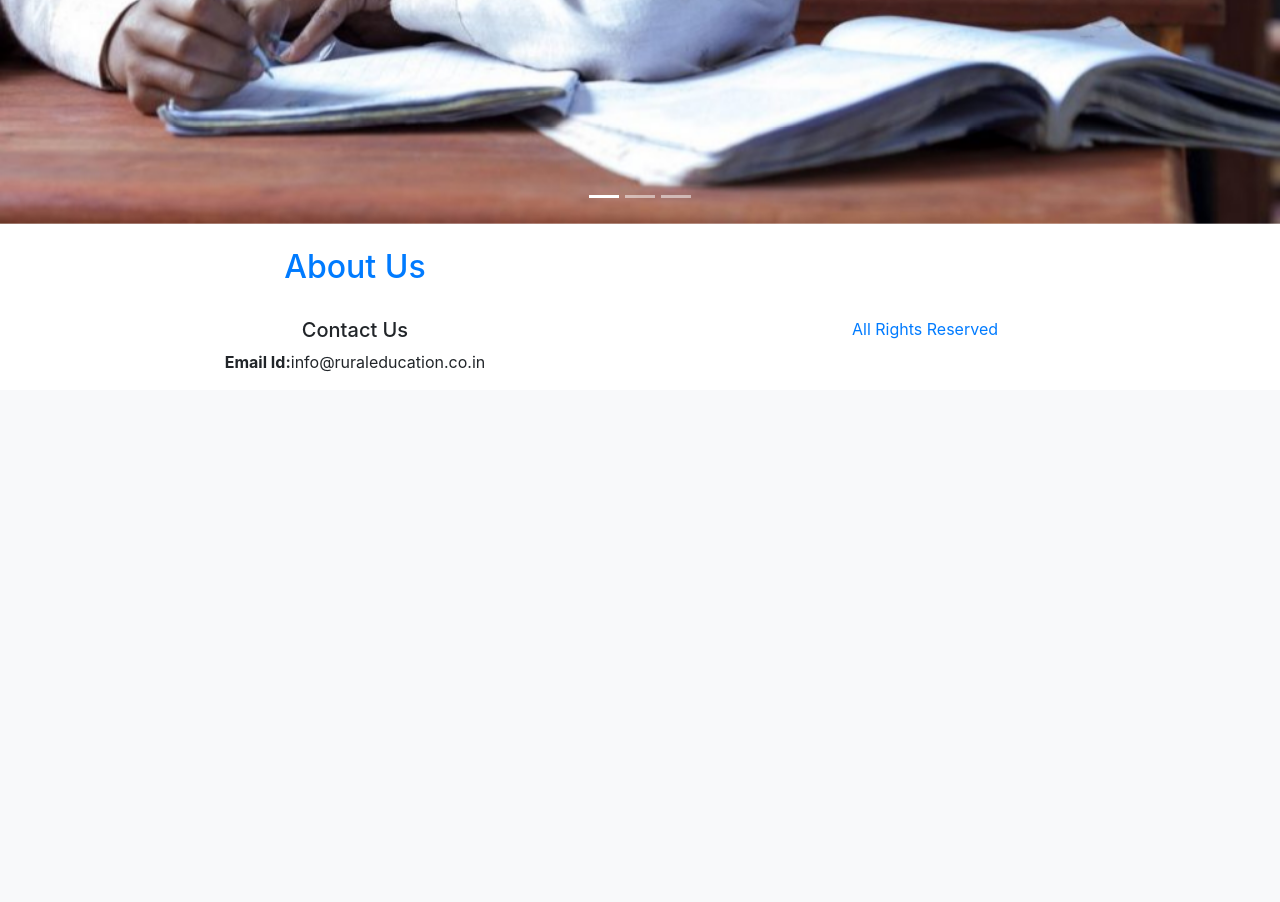
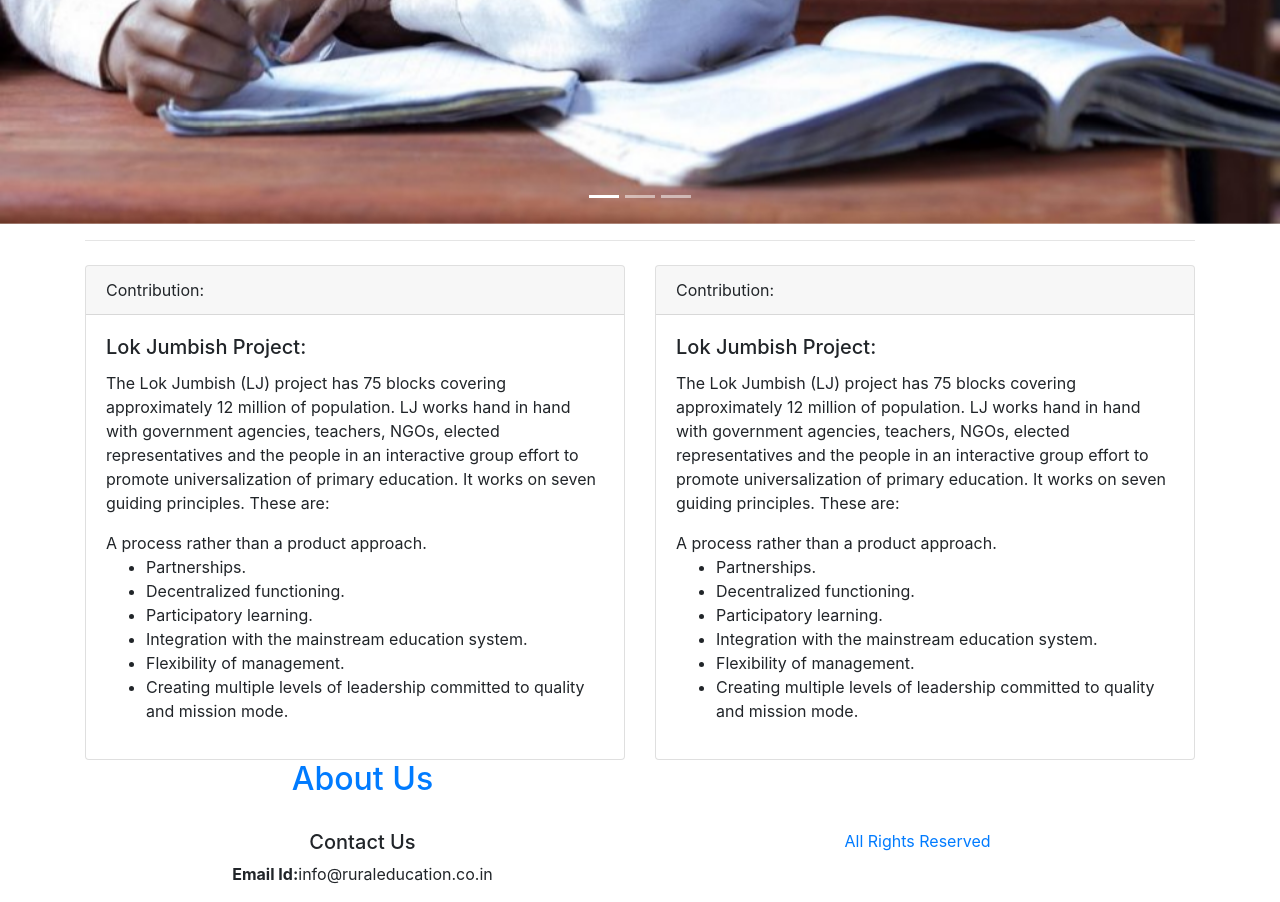
Before and after one commit to sachinthakur9614/ByteFightHackathon, a PHP site: page / in a window 1280 px wide. Shown: the part 565-1467 px from the top of the page. Before the commit the page ends 937 px from the top, so only its background shows below. Run offline with PHP 8.4, Linux system fonts and the light colour scheme; some libraries are stand-ins or nearby versions.

Commit message:
Add files via upload
addded the project contribution

```diff
--- a/index.php
+++ b/index.php
@@ -22,13 +22,13 @@
     <li data-target="#carouselExampleIndicators" data-slide-to="2"></li>
   </ol>
   <div class="carousel-inner">
-    <div class="carousel-item active" data-interval="10000">
+    <div class="carousel-item active" data-interval="1000">
       <img src="IMG1.jpg" class="d-block w-100" alt="...">
     </div>
-    <div class="carousel-item" data-interval="10000">
+    <div class="carousel-item" data-interval="1000">
       <img src="IMG3.jpg" class="d-block w-100" alt="...">
     </div>
-    <div class="carousel-item" data-interval="10000">
+    <div class="carousel-item" data-interval="1000">
       <img src="IMG2.jpg" class="d-block w-100" alt="...">
     </div>
   </div>
@@ -43,6 +43,83 @@
 </div>
 
 
+
+
+<div class="container">
+
+	<hr>
+<div class="row">
+<div class="col-md-6">
+	<h1 class="text-center text-dark"> </h1>
+	<h5></h5>
+
+
+	<div class="card">
+  <div class="card-header">
+    Contribution:
+  </div>
+  <div class="card-body">
+    <h5 class="card-title">Lok Jumbish Project:</h5>
+    <p class="card-text">
+    The Lok Jumbish (LJ) project has 75 blocks covering approximately 12 million of population. LJ works hand in hand with government agencies, teachers, NGOs, elected representatives and the people in an interactive group effort to promote universalization of primary education. It works on seven guiding principles. These are:</p>
+A process rather than a product approach.
+  	<ul>
+
+
+  		<li>Partnerships.</li>
+  		<li>Decentralized functioning.</li>
+  		<li>Participatory learning.</li>
+
+  		<li>Integration with the mainstream education system.</li>
+  		<li> Flexibility of management.</li>
+  		<li>Creating multiple levels of leadership committed to quality and mission mode.
+</li>
+  	</ul>
+
+ </div>
+</div>
+
+	</div>
+
+	<div class="col-md-6">
+	<h1 class="text-center text-dark"> </h1>
+	<h5></h5>
+
+
+	<div class="card">
+  <div class="card-header">
+    Contribution:
+  </div>
+  <div class="card-body">
+    <h5 class="card-title">Lok Jumbish Project:</h5>
+    <p class="card-text">
+    The Lok Jumbish (LJ) project has 75 blocks covering approximately 12 million of population. LJ works hand in hand with government agencies, teachers, NGOs, elected representatives and the people in an interactive group effort to promote universalization of primary education. It works on seven guiding principles. These are:</p>
+A process rather than a product approach.
+  	<ul>
+
+
+  		<li>Partnerships.</li>
+  		<li>Decentralized functioning.</li>
+  		<li>Participatory learning.</li>
+
+  		<li>Integration with the mainstream education system.</li>
+  		<li> Flexibility of management.</li>
+  		<li>Creating multiple levels of leadership committed to quality and mission mode.
+</li>
+  	</ul>
+
+ </div>
+</div>
+
+	</div>
+
+
+
+
+
+
+
+
 <?php include "footer.php" ?>
 </body>
 
```
